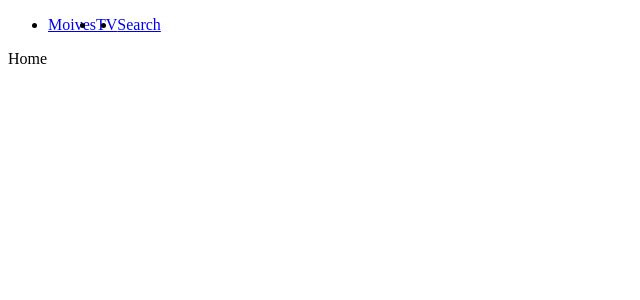
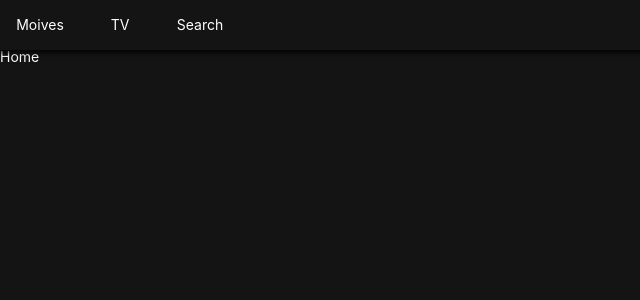
Before and after one commit to CHEONKUK/nomflix, a React (Create React App) app: page / in a window 1280 px wide. Shown: the top 300 px of the page, without its empty margins (0-640 px from the left). Built offline with nearby package versions, Linux system fonts and the light colour scheme.

Commit message:
191021
# React Study
-- CSS & StyleComponent

```diff
--- a/package.json
+++ b/package.json
@@ -8,7 +8,8 @@
     "react-dom": "^16.10.2",
     "react-router-dom": "^5.1.2",
     "react-scripts": "3.2.0",
-    "styled-components": "^4.4.0"
+    "styled-components": "^4.4.0",
+    "styled-reset": "^4.0.2"
   },
   "scripts": {
     "start": "react-scripts start",
--- a/src/Components/App.js
+++ b/src/Components/App.js
@@ -1,10 +1,12 @@
 import React, { Component } from "react";
 import Router from "Components/Router";
+import GlobalStyles from "Components/GlobalStyles";
 
 function App() {
   return (
     <>
       <Router />
+      <GlobalStyles />
     </>
   );
 }
--- /dev/null
+++ b/src/Components/GlobalStyles.js
@@ -0,0 +1,22 @@
+import { createGlobalStyle } from "styled-components";
+import reset from "styled-reset";
+
+const globalStyles = createGlobalStyle`
+    ${reset};
+    a{
+        text-decoration:none;
+        color:inherit;
+    }
+    *{
+        box-sizing:border-box;
+    }
+    body{
+        font-family:-apple-system, BlinkMacSystemFont, 'Segoe UI', Roboto, Oxygen, Ubuntu, Cantarell, 'Open Sans', 'Helvetica Neue', sans-serif;
+        font-size:14px;
+        background-color:rgba(20, 20, 20, 1);
+        color:white;
+        padding-top:50px;
+    }
+`;
+
+export default globalStyles;
--- a/src/Components/Header.js
+++ b/src/Components/Header.js
@@ -2,30 +2,48 @@
 import { Link } from "react-router-dom";
 import styled from "styled-components";
 
+const Header = styled.header`
+  color: white;
+  position: fixed;
+  top: 0;
+  left: 0;
+  width: 100%;
+  height: 50px;
+  display: flex;
+  align-items: center;
+  background-color: rgba(20, 20, 20, 0.8);
+  z-index: 10;
+  box-shadow: 0px 1px 5px 2px rgba(0, 0, 0, 0.8);
+`;
+
 const List = styled.ul`
   display: flex;
-  &:hover {
-    background-color: red;
-  }
 `;
 
-const Header = styled.header``;
+const Item = styled.li`
+  width: 80px;
+  height: 50px;
+  text-align: center;
+`;
 
-const Item = styled.li``;
-
-const SLink = styled(Link)``;
+const SLink = styled(Link)`
+  height: 50px;
+  display: flex;
+  align-items: center;
+  justify-content: center;
+`;
 
 export default () => (
   <Header>
     <List>
       <Item>
-        <Link to="/">Moives</Link>
+        <SLink to="/">Moives</SLink>
       </Item>
       <Item>
-        <Link to="/tv">TV</Link>
+        <SLink to="/tv">TV</SLink>
       </Item>
       <Item>
-        <Link to="/search">Search</Link>
+        <SLink to="/search">Search</SLink>
       </Item>
     </List>
   </Header>
```
Also changed, not shown: 1 other file (tests, documents, lock files or other folders).
